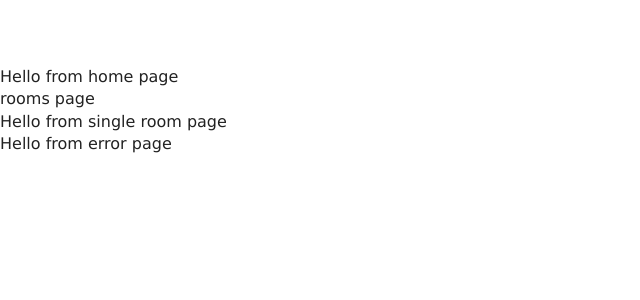
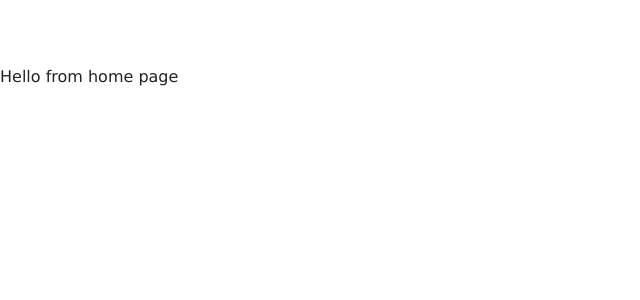
Before and after one commit to juzdepom/react-resort, a React (Create React App) app: page / in a window 1280 px wide. Shown: the top 300 px of the page, without its empty margins (0-640 px from the left). Built offline with nearby package versions, Linux system fonts and the light colour scheme.

Commit message:
set up react-router-dom foundation

```diff
--- a/src/App.js
+++ b/src/App.js
@@ -6,13 +6,21 @@
 import SingleRoom from './pages/SingleRoom';
 import Error from './pages/Error';
 
+import { Route, Switch } from 'react-router-dom';
+
 function App() {
   return (
     <>
-    <Home></Home>
-    <Rooms></Rooms>
-    <SingleRoom></SingleRoom>
-    <Error></Error>
+      {/* LEARN: the Switch component allows us to render the error page */}
+      <Switch>
+        {/* LEARN: if you don't have the 'exact' attribute, /rooms/ will also render the Home component because it includes '/' */}
+        <Route exact path="/" component={Home}/>
+        <Route exact path="/rooms/" component={Rooms}/>
+        {/* LEARN: ':slug' is the 'url parameters' */}
+        <Route exact path="/rooms/:slug" component={SingleRoom}/>
+        {/* LEARN: without the Switch component, the Error component would show up in each and every route */}
+        <Route component={Error}/>
+      </Switch>
     </>
   );
 }
--- a/src/index.js
+++ b/src/index.js
@@ -1,10 +1,16 @@
 import React from 'react';
 import ReactDOM from 'react-dom';
 // import './index.css';
+
+import { BrowserRouter as Router } from 'react-router-dom'
 import App from './App';
 import * as serviceWorker from './serviceWorker';
 
-ReactDOM.render(<App />, document.getElementById('root'));
+ReactDOM.render(
+    <Router>
+        <App />
+    </Router>
+, document.getElementById('root'));
 
 // If you want your app to work offline and load faster, you can change
 // unregister() to register() below. Note this comes with some pitfalls.
```
